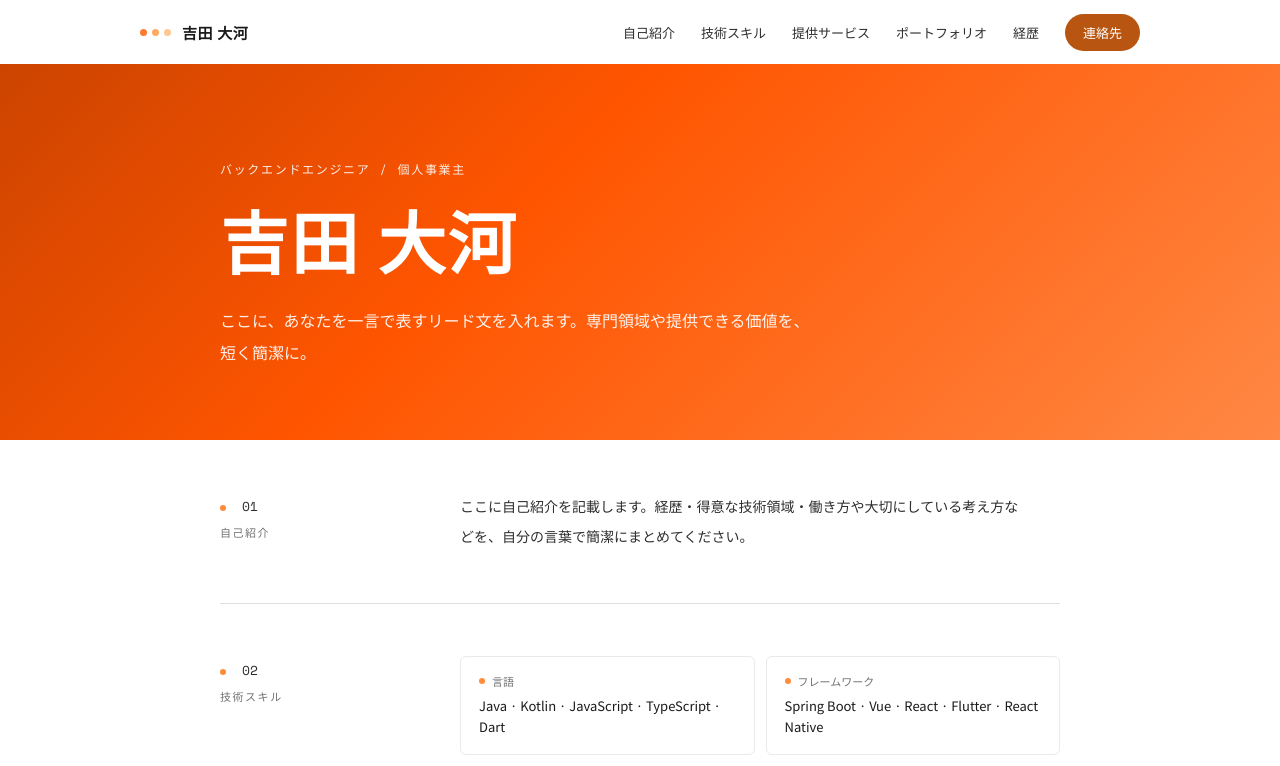
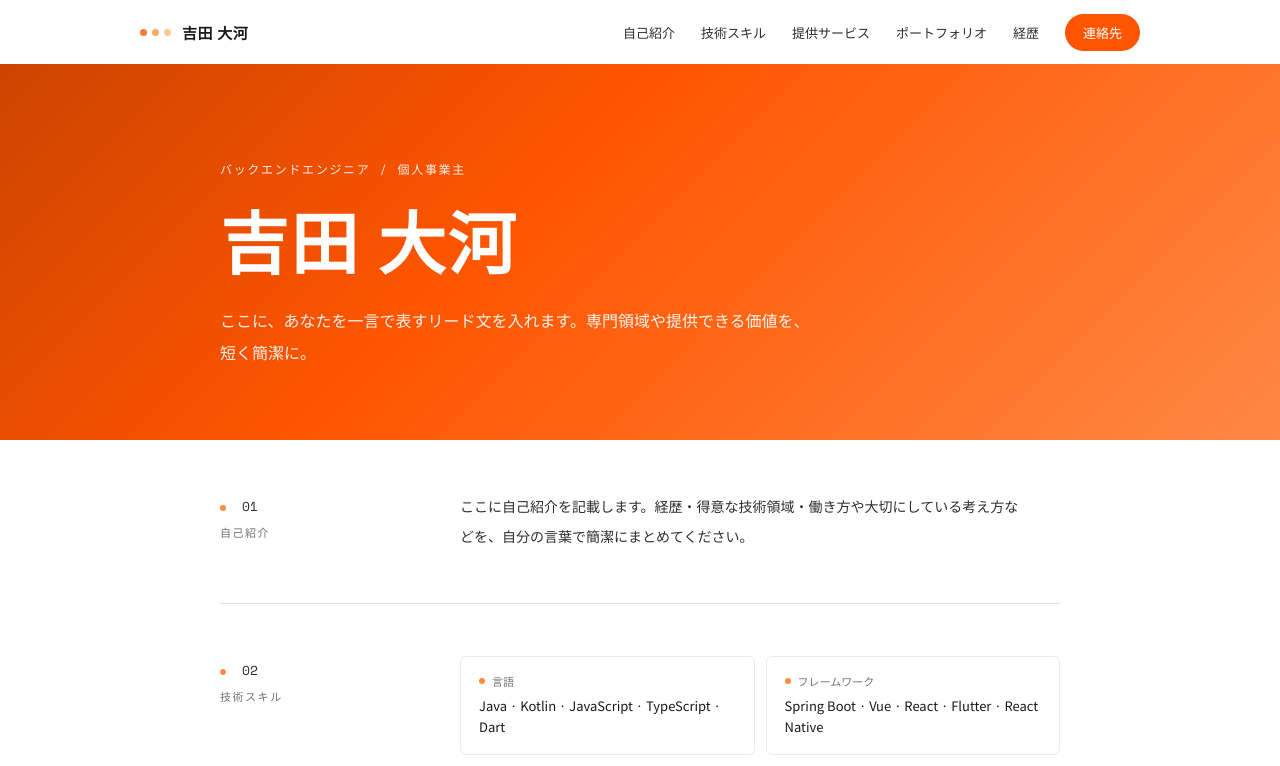
Before and after one commit to tyoshida1344/mypage, a Nuxt app: page / in a window 1280 px wide. Shown: the top 766 px of the page. Built offline with nearby package versions, Linux system fonts and the light colour scheme.

Commit message:
fix: #21 ボタン等のprimaryカラーも#ff5500ベースに統一
Co-Authored-By: Claude Opus 4.6 <noreply@anthropic.com>

```diff
--- a/assets/css/main.css
+++ b/assets/css/main.css
@@ -6,8 +6,8 @@
   --color-text-muted: #555555;
   --color-text-label: #727272;
   --color-text-light: #616161;
-  --color-primary: #b85510;
-  --color-primary-dark: #9c4810;
+  --color-primary: #ff5500;
+  --color-primary-dark: #e04a00;
   --color-accent: #ff8c3a;
   --color-accent-light: #ffaa60;
   --color-accent-bg: #fff3ea;
```
